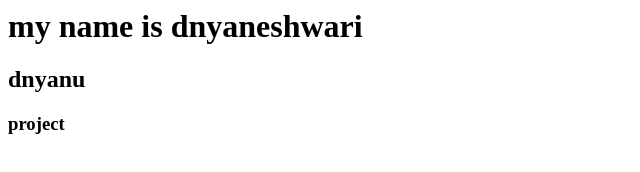
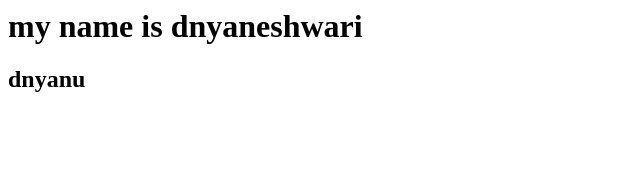
Before and after one commit to dnyaneshwari123-wq/college-demo, a plain HTML site: page index.html in a window 1280 px wide. Shown: the full height of the page, 0-640 px from the left. Drawn offline with Linux system fonts and the light colour scheme.

Commit message:
Update index.html

```diff
--- a/index.html
+++ b/index.html
@@ -1,3 +1,2 @@
 <h1>my name is dnyaneshwari</h1>
 <h2>dnyanu</h2>
-<h3>project</h3>
```
